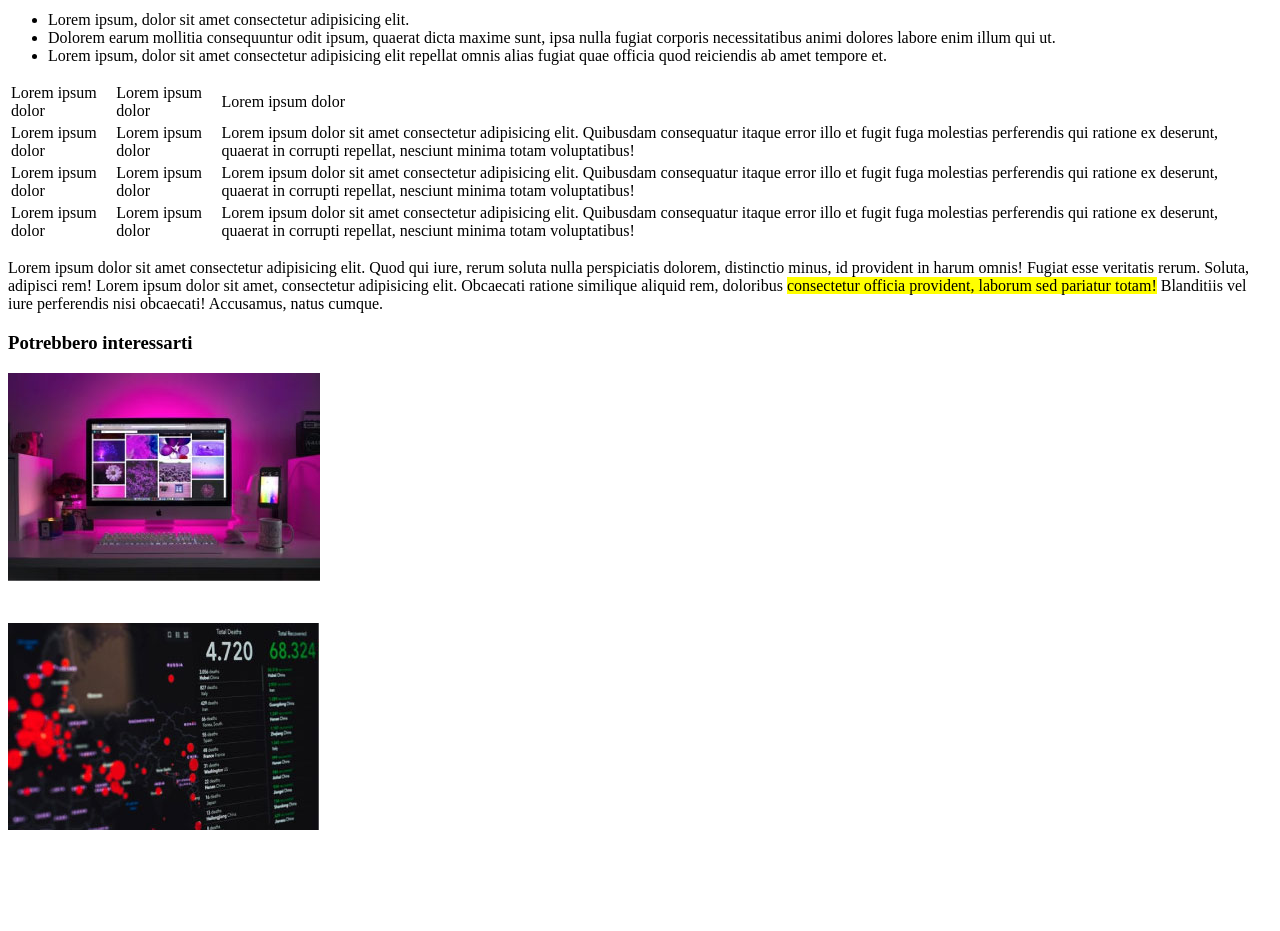
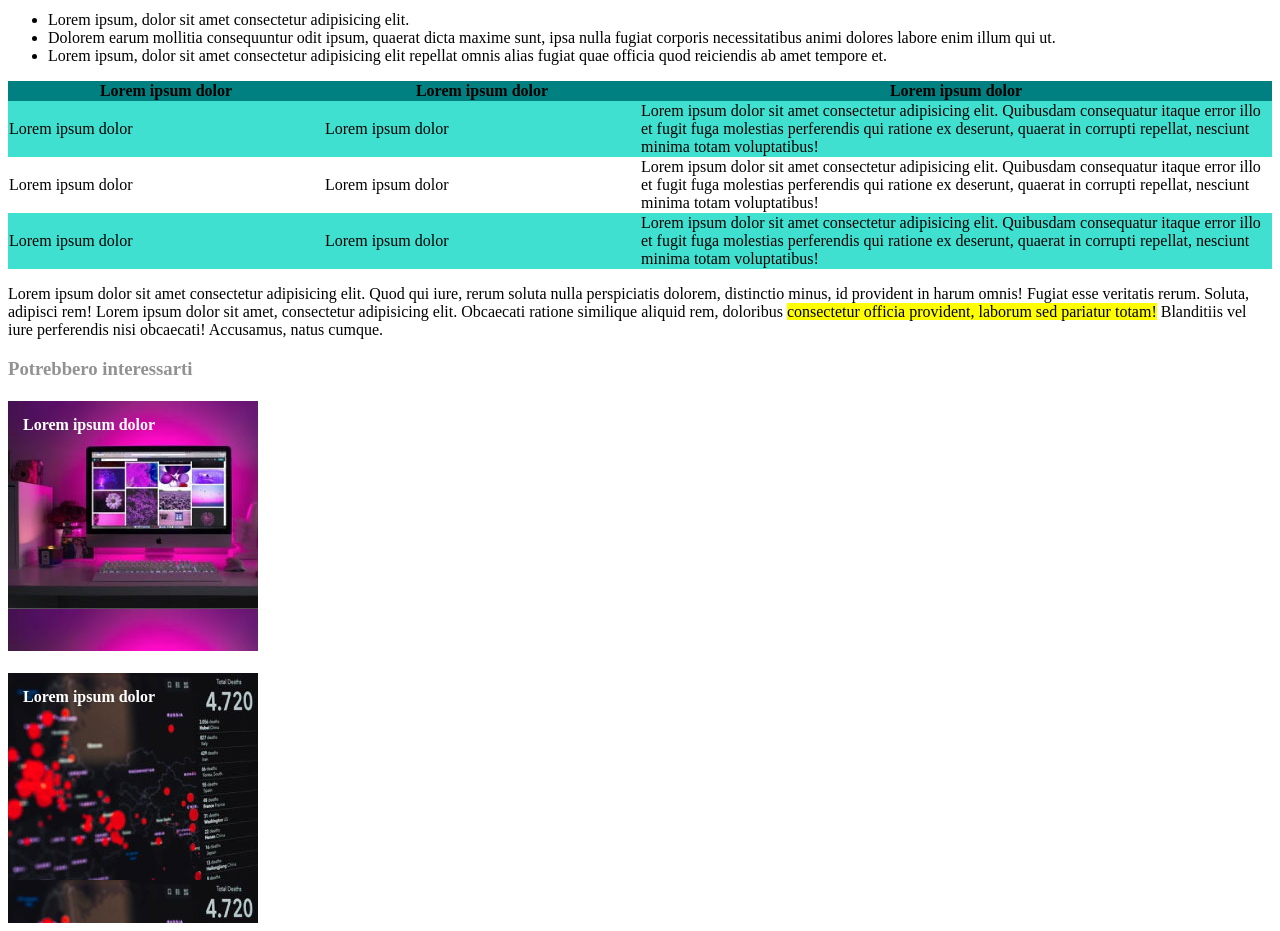
Before and after one commit to petrescuandreea/html-css-booleaner, a plain HTML site: page index.html in a window 1280 px wide. Shown: the part 720-1651 px from the top of the page. Before the commit the page ends 1601 px from the top, so only its background shows below. Drawn offline with Linux system fonts and the light colour scheme.

Commit message:
background header/footer

```diff
--- a/css/style.css
+++ b/css/style.css
@@ -7,10 +7,8 @@ header {
     background-color: rgb(77, 150, 179);
     width: 100%;
     height: 150px;
-}
-
-.header_background{
-    background-image: url("img/pattern.png");
+    background-image: url("../img/pattern.png");
+    background-size: contain;
 }
 
 #logo {
@@ -44,9 +42,39 @@ h1 {
 
 table {
     width: 100%;
+    border-collapse: collapse;
   }
 
-.img_footer{
+th {
+background-color: teal;
+}
+
+.blu {
+    background-color: turquoise;
+}
+
+.colonna {
+    width:50%;
+}
+
+.img_footer {
     width: 250px;
     height: 250px;
 }
+
+#img1 {
+    background-image: url("../img/monitor.jpg");
+}
+
+#img2 {
+    background-image: url('../img/graph.jpg');
+}
+
+h3 {
+    color:rgba(41, 38, 38, 0.507)
+}
+
+h4 {
+    color: white;
+    padding: 15px;
+}
--- a/index.html
+++ b/index.html
@@ -11,12 +11,9 @@
 
     <!-- header-->
     <header>
-        <div class="header_background">
-            <div>
-                <img id="logo" src="img/logo.svg" alt="logo">
-            </div>
+        <div>
+            <img id="logo" src="img/logo.svg" alt="logo">
         </div>
-
     </header>
 
     <!-- main part -->
@@ -60,11 +57,11 @@
 
         <table>
             <tr>
-                <td>Lorem ipsum dolor</td>
-                <td>Lorem ipsum dolor</td>
-                <td>Lorem ipsum dolor</td>
+                <th>Lorem ipsum dolor</th>
+                <th>Lorem ipsum dolor</th>
+                <th class="colonna">Lorem ipsum dolor</th>
             </tr>
-            <tr>
+            <tr class="blu">
                 <td>Lorem ipsum dolor</td>
                 <td>Lorem ipsum dolor</td>
                 <td>Lorem ipsum dolor sit amet consectetur adipisicing elit. Quibusdam consequatur itaque error illo et fugit fuga molestias perferendis qui ratione ex deserunt, quaerat in corrupti repellat, nesciunt minima totam voluptatibus!</td>
@@ -74,7 +71,7 @@
                  <td>Lorem ipsum dolor</td>
                  <td>Lorem ipsum dolor sit amet consectetur adipisicing elit. Quibusdam consequatur itaque error illo et fugit fuga molestias perferendis qui ratione ex deserunt, quaerat in corrupti repellat, nesciunt minima totam voluptatibus!</td>
             </tr>
-             <tr>
+             <tr class="blu">
                  <td>Lorem ipsum dolor</td>
                  <td>Lorem ipsum dolor</td>
                  <td>Lorem ipsum dolor sit amet consectetur adipisicing elit. Quibusdam consequatur itaque error illo et fugit fuga molestias perferendis qui ratione ex deserunt, quaerat in corrupti repellat, nesciunt minima totam voluptatibus!</td>
@@ -89,13 +86,12 @@
     <!-- footer -->
     <footer>
         <h3>Potrebbero interessarti</h3>
-
-        <div class="img_footer">
-            <img src="img/monitor.jpg" alt="">
+        <div class="img_footer" id="img1">
+            <h4>Lorem ipsum dolor</h4>
         </div>
 
-        <div class="img_footer">
-            <img src="img/graph.jpg" alt="">
+        <div class="img_footer" id="img2">
+            <h4>Lorem ipsum dolor</h4>
         </div>
     </footer>
 
```
